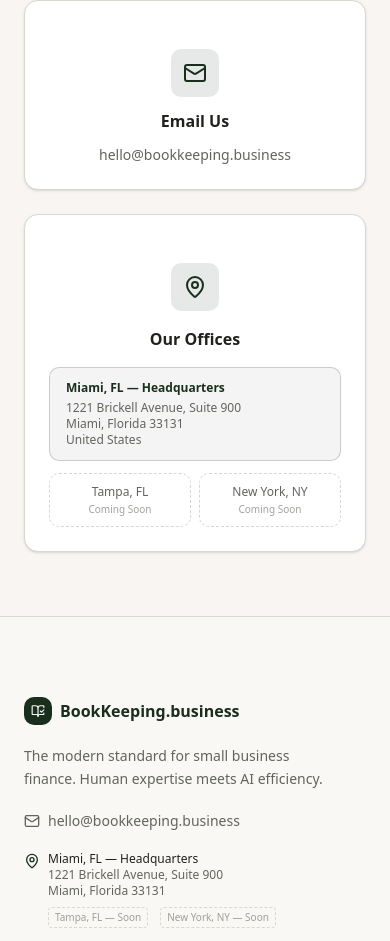
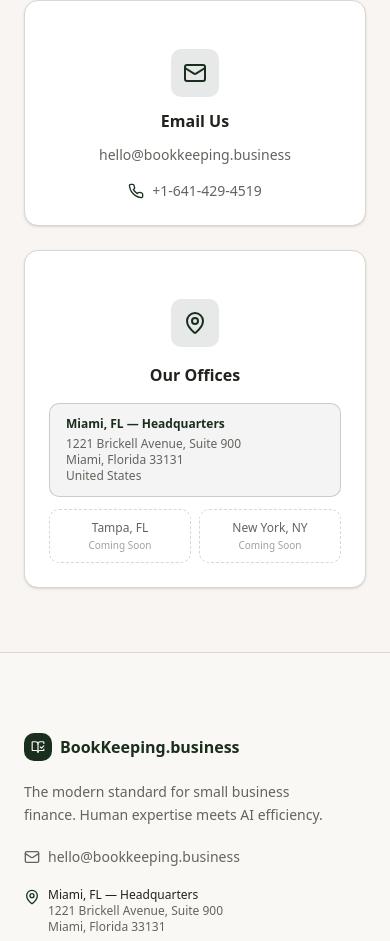
Before and after one commit to swapnil5775/cpabussweb-v0, a Next.js app: page /contact in a window 390 px wide. Shown: the part 1307-2248 px from the top of the page. Built offline with nearby package versions, Linux system fonts and the light colour scheme.

Commit message:
Add phone number to contact page
Co-Authored-By: Claude Sonnet 4.6 <noreply@anthropic.com>

```diff
--- a/app/contact/page.tsx
+++ b/app/contact/page.tsx
@@ -12,7 +12,7 @@ import { Textarea } from "@/components/ui/textarea"
 import { Select, SelectContent, SelectItem, SelectTrigger, SelectValue } from "@/components/ui/select"
 import { Checkbox } from "@/components/ui/checkbox"
 import { RadioGroup, RadioGroupItem } from "@/components/ui/radio-group"
-import { Mail, MapPin, ArrowRight, ArrowLeft, Check, Shield } from "lucide-react"
+import { Mail, MapPin, Phone, ArrowRight, ArrowLeft, Check, Shield } from "lucide-react"
 import { OFFICE_MIAMI, OFFICE_TAMPA, OFFICE_NEW_YORK } from "@/lib/constants"
 
 export default function ContactPage() {
@@ -604,6 +604,10 @@ export default function ContactPage() {
                   </div>
                   <h3 className="font-semibold">Email Us</h3>
                   <p className="text-sm text-muted-foreground">hello@bookkeeping.business</p>
+                  <div className="flex items-center justify-center gap-2 pt-1">
+                    <Phone aria-hidden="true" className="h-4 w-4 text-primary" />
+                    <a href="tel:+16414294519" className="text-sm text-muted-foreground hover:text-primary transition-colors">+1-641-429-4519</a>
+                  </div>
                 </CardContent>
               </Card>
 
```
